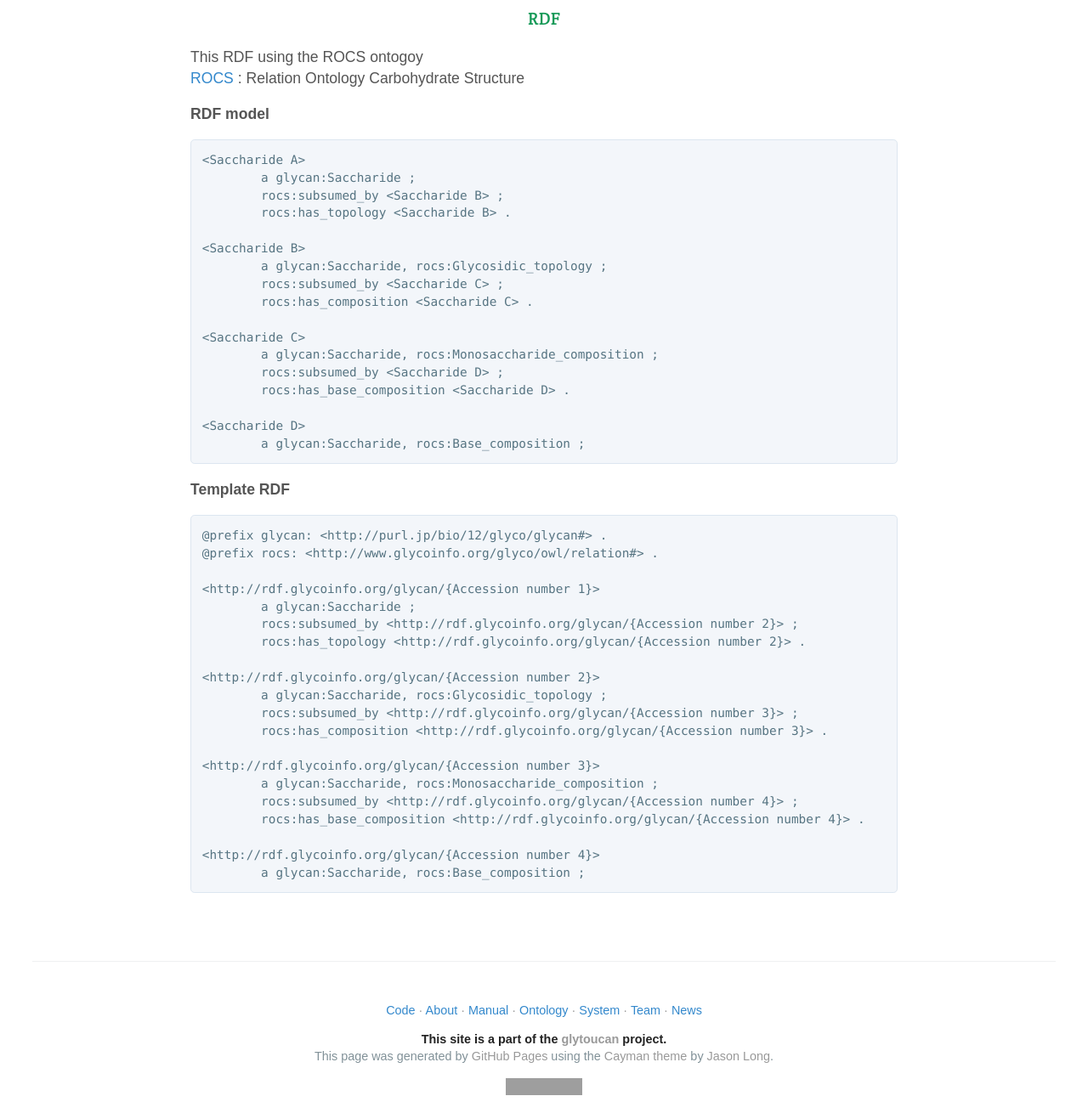
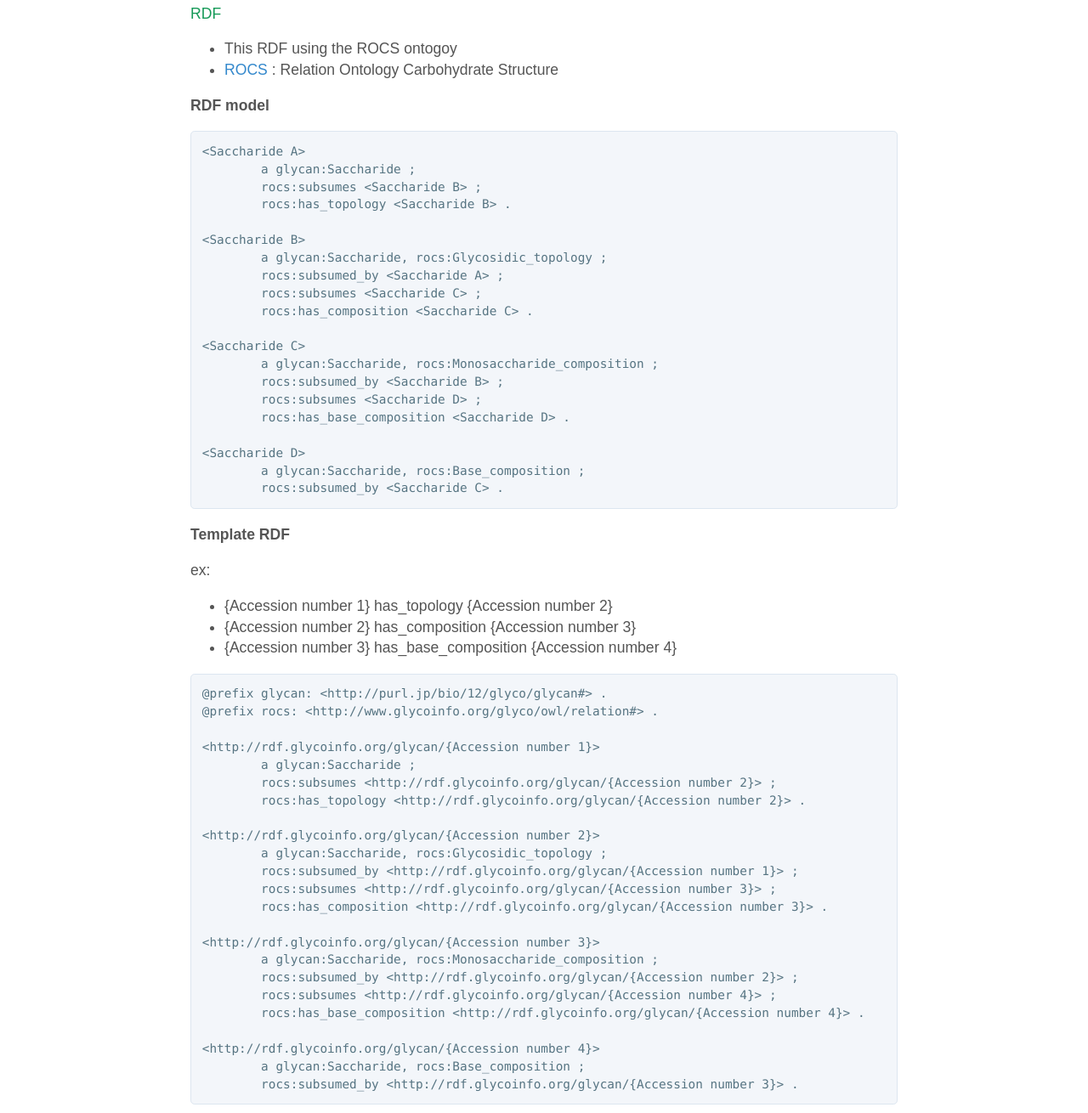
Before and after one commit to glytoucan/glytoucan, a Jekyll site: the page built from system/rdf/Subsumption.md, in a window 1280 px wide and 1400 px high, scrolled down 498 px, cut to the strip 90-1400 px from the top of the window. Shown: the whole strip at 85% size. Built offline with Jekyll 4.4.1, drawn with Linux system fonts in a browser that asks for light colours; nearby versions of some CDN libraries; grey boxes are pictures that could not be loaded.

Commit message:
update subsumption doc

````diff
--- a/system/rdf/Subsumption.md
+++ b/system/rdf/Subsumption.md
@@ -6,16 +6,16 @@ date: 2016-06-07
 layout: default
 ---
 
-### Subsumption image
+#### Subsumption image
 
 ![Subsumption](/images/system/subsumption.png)
 
 
 
-### RDF
+#### RDF
 
-This RDF using the ROCS ontogoy
-[ROCS](https://bitbucket.org/glycosw/glycanrelationontology) : Relation Ontology Carbohydrate Structure
+- This RDF using the ROCS ontogoy
+- [ROCS](https://bitbucket.org/glycosw/glycanrelationontology) : Relation Ontology Carbohydrate Structure
 
 
 **RDF model**
@@ -23,26 +23,34 @@ This RDF using the ROCS ontogoy
 ```
 <Saccharide A>
 	a glycan:Saccharide ;
-	rocs:subsumed_by <Saccharide B> ;
+	rocs:subsumes <Saccharide B> ;
 	rocs:has_topology <Saccharide B> .
 
 <Saccharide B>
 	a glycan:Saccharide, rocs:Glycosidic_topology ;
-	rocs:subsumed_by <Saccharide C> ;
+	rocs:subsumed_by <Saccharide A> ;
+	rocs:subsumes <Saccharide C> ;
 	rocs:has_composition <Saccharide C> .
 
 <Saccharide C>
 	a glycan:Saccharide, rocs:Monosaccharide_composition ;
-	rocs:subsumed_by <Saccharide D> ;
+	rocs:subsumed_by <Saccharide B> ;
+	rocs:subsumes <Saccharide D> ;
 	rocs:has_base_composition <Saccharide D> .
 
 <Saccharide D>
 	a glycan:Saccharide, rocs:Base_composition ;
+	rocs:subsumed_by <Saccharide C> .
 ```
 
 
+**Template RDF**
 
-**Template RDF**
+ex:
+
+- {Accession number 1} has_topology {Accession number 2}
+- {Accession number 2} has_composition {Accession number 3}
+- {Accession number 3} has_base_composition {Accession number 4}
 
 ```
 @prefix glycan: <http://purl.jp/bio/12/glyco/glycan#> .
@@ -50,19 +58,22 @@ This RDF using the ROCS ontogoy
 
 <http://rdf.glycoinfo.org/glycan/{Accession number 1}>
 	a glycan:Saccharide ;
-	rocs:subsumed_by <http://rdf.glycoinfo.org/glycan/{Accession number 2}> ;
+	rocs:subsumes <http://rdf.glycoinfo.org/glycan/{Accession number 2}> ;
 	rocs:has_topology <http://rdf.glycoinfo.org/glycan/{Accession number 2}> .
 
 <http://rdf.glycoinfo.org/glycan/{Accession number 2}>
 	a glycan:Saccharide, rocs:Glycosidic_topology ;
-	rocs:subsumed_by <http://rdf.glycoinfo.org/glycan/{Accession number 3}> ;
+	rocs:subsumed_by <http://rdf.glycoinfo.org/glycan/{Accession number 1}> ;
+	rocs:subsumes <http://rdf.glycoinfo.org/glycan/{Accession number 3}> ;
 	rocs:has_composition <http://rdf.glycoinfo.org/glycan/{Accession number 3}> .
 
 <http://rdf.glycoinfo.org/glycan/{Accession number 3}>
 	a glycan:Saccharide, rocs:Monosaccharide_composition ;
-	rocs:subsumed_by <http://rdf.glycoinfo.org/glycan/{Accession number 4}> ;
+	rocs:subsumed_by <http://rdf.glycoinfo.org/glycan/{Accession number 2}> ;
+	rocs:subsumes <http://rdf.glycoinfo.org/glycan/{Accession number 4}> ;
 	rocs:has_base_composition <http://rdf.glycoinfo.org/glycan/{Accession number 4}> .
 
 <http://rdf.glycoinfo.org/glycan/{Accession number 4}>
 	a glycan:Saccharide, rocs:Base_composition ;
+	rocs:subsumed_by <http://rdf.glycoinfo.org/glycan/{Accession number 3}> .
 ```
````
